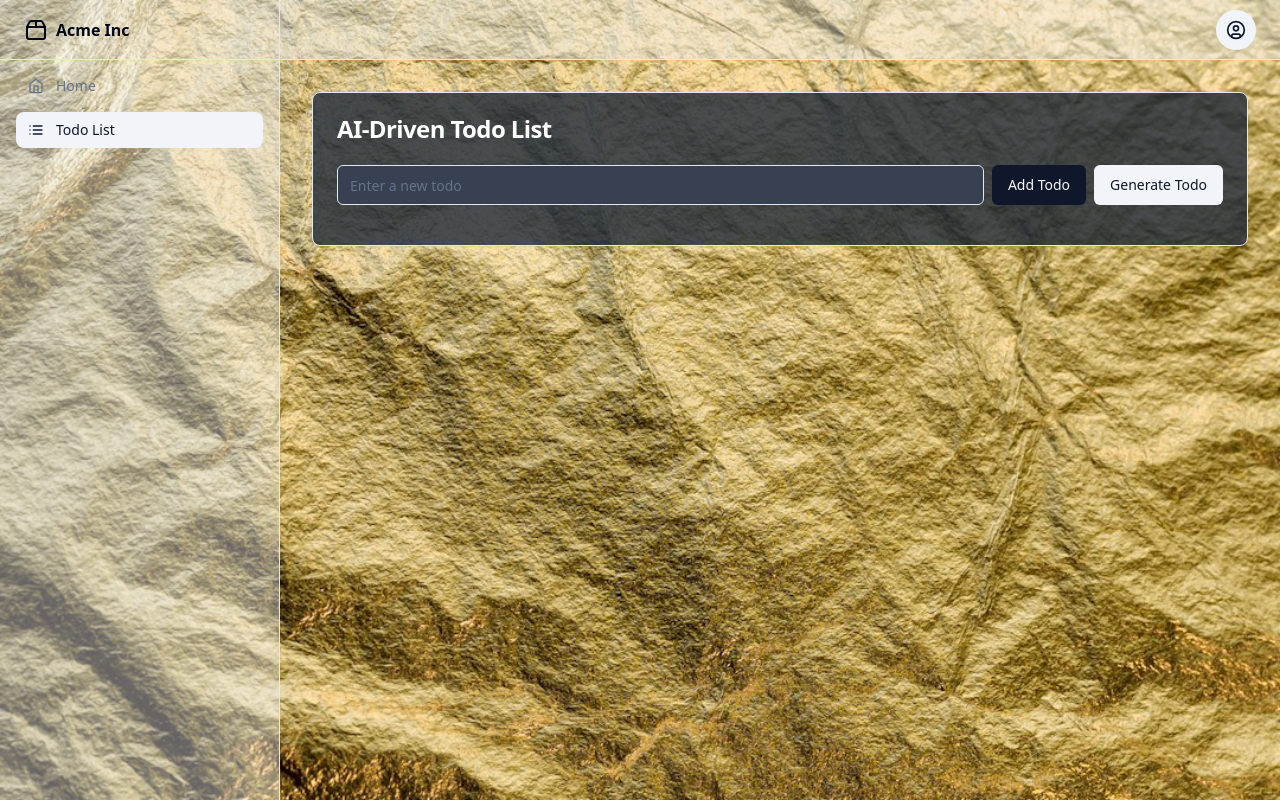
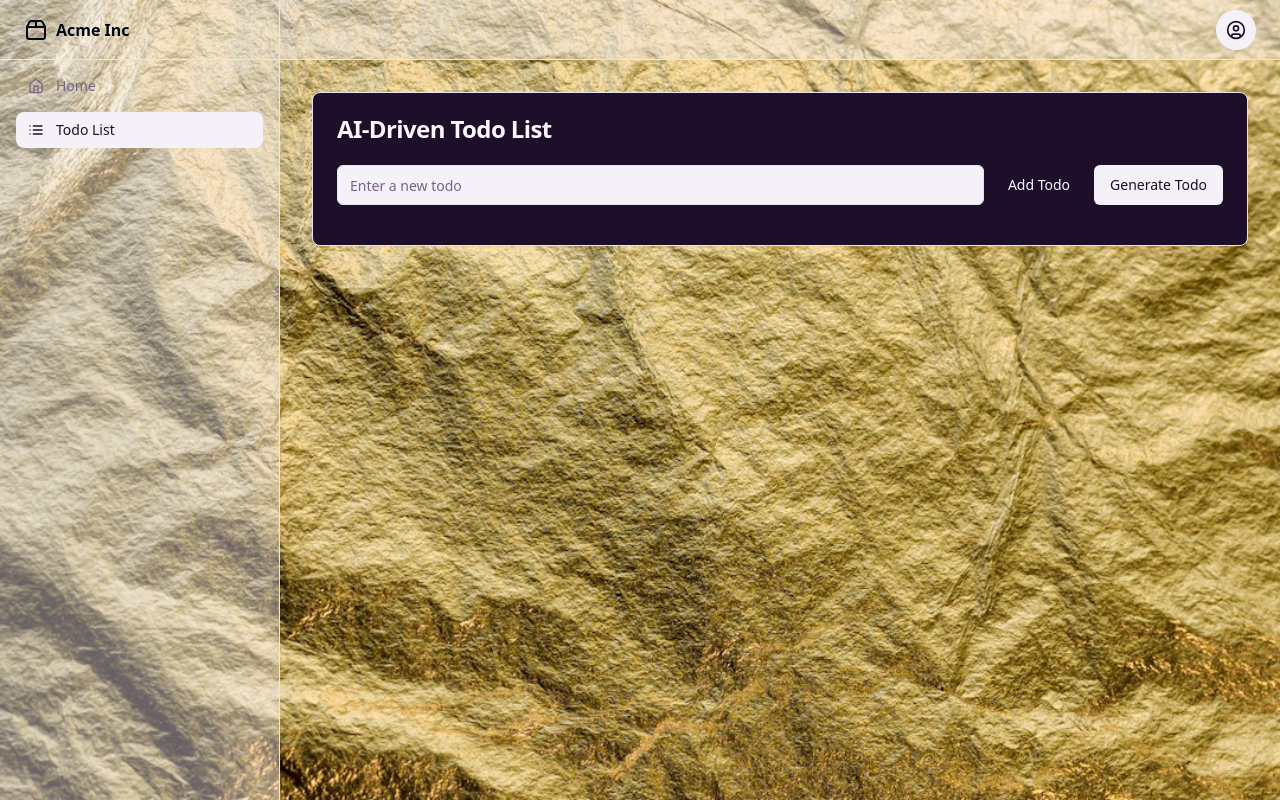
Before and after one commit to tm-games747/platapay-mobile-app, a React (Vite) app: page /todo in a window 1280 px wide. Built offline with nearby package versions, Linux system fonts and the light colour scheme.

Commit message:
Applied global theme with silver, dark purple, and light purple colors to the AI-driven todo app.

```diff
--- a/src/index.css
+++ b/src/index.css
@@ -13,56 +13,56 @@
     --popover: 0 0% 100%;
     --popover-foreground: 222.2 84% 4.9%;
 
-    --primary: 222.2 47.4% 11.2%;
-    --primary-foreground: 210 40% 98%;
+    --primary: 270 47.4% 11.2%; /* Dark Purple */
+    --primary-foreground: 270 40% 98%; /* Light Purple */
 
-    --secondary: 210 40% 96.1%;
-    --secondary-foreground: 222.2 47.4% 11.2%;
+    --secondary: 270 40% 96.1%; /* Light Purple */
+    --secondary-foreground: 270 47.4% 11.2%; /* Dark Purple */
 
-    --muted: 210 40% 96.1%;
-    --muted-foreground: 215.4 16.3% 46.9%;
+    --muted: 270 40% 96.1%; /* Light Purple */
+    --muted-foreground: 270 16.3% 46.9%; /* Silver */
 
-    --accent: 210 40% 96.1%;
-    --accent-foreground: 222.2 47.4% 11.2%;
+    --accent: 270 40% 96.1%; /* Light Purple */
+    --accent-foreground: 270 47.4% 11.2%; /* Dark Purple */
 
     --destructive: 0 84.2% 60.2%;
-    --destructive-foreground: 210 40% 98%;
+    --destructive-foreground: 270 40% 98%; /* Light Purple */
 
-    --border: 214.3 31.8% 91.4%;
-    --input: 214.3 31.8% 91.4%;
-    --ring: 222.2 84% 4.9%;
+    --border: 270 31.8% 91.4%; /* Silver */
+    --input: 270 31.8% 91.4%; /* Silver */
+    --ring: 270 84% 4.9%;
 
     --radius: 0.5rem;
   }
 
   .dark {
-    --background: 222.2 84% 4.9%;
-    --foreground: 210 40% 98%;
+    --background: 270 84% 4.9%; /* Dark Purple */
+    --foreground: 270 40% 98%; /* Light Purple */
 
-    --card: 222.2 84% 4.9%;
-    --card-foreground: 210 40% 98%;
+    --card: 270 84% 4.9%; /* Dark Purple */
+    --card-foreground: 270 40% 98%; /* Light Purple */
 
-    --popover: 222.2 84% 4.9%;
-    --popover-foreground: 210 40% 98%;
+    --popover: 270 84% 4.9%; /* Dark Purple */
+    --popover-foreground: 270 40% 98%; /* Light Purple */
 
-    --primary: 210 40% 98%;
-    --primary-foreground: 222.2 47.4% 11.2%;
+    --primary: 270 40% 98%; /* Light Purple */
+    --primary-foreground: 270 47.4% 11.2%; /* Dark Purple */
 
-    --secondary: 217.2 32.6% 17.5%;
-    --secondary-foreground: 210 40% 98%;
+    --secondary: 270 32.6% 17.5%; /* Dark Purple */
+    --secondary-foreground: 270 40% 98%; /* Light Purple */
 
-    --muted: 217.2 32.6% 17.5%;
-    --muted-foreground: 215 20.2% 65.1%;
+    --muted: 270 32.6% 17.5%; /* Dark Purple */
+    --muted-foreground: 270 20.2% 65.1%; /* Silver */
 
-    --accent: 217.2 32.6% 17.5%;
-    --accent-foreground: 210 40% 98%;
+    --accent: 270 32.6% 17.5%; /* Dark Purple */
+    --accent-foreground: 270 40% 98%; /* Light Purple */
 
     --destructive: 0 62.8% 30.6%;
-    --destructive-foreground: 210 40% 98%;
+    --destructive-foreground: 270 40% 98%; /* Light Purple */
 
-    --border: 217.2 32.6% 17.5%;
-    --input: 217.2 32.6% 17.5%;
-    --ring: 212.7 26.8% 83.9%;
+    --border: 270 32.6% 17.5%; /* Dark Purple */
+    --input: 270 32.6% 17.5%; /* Dark Purple */
+    --ring: 270 26.8% 83.9%;
   }
 }
 
--- a/src/pages/Index.jsx
+++ b/src/pages/Index.jsx
@@ -3,7 +3,7 @@ import { Card, CardContent, CardHeader, CardTitle } from "@/components/ui/card";
 const Index = () => {
   return (
     <div className="flex items-center justify-center min-h-screen">
-      <Card className="bg-opacity-80 bg-gray-800 text-white">
+      <Card className="bg-opacity-80 bg-primary text-primary-foreground">
         <CardHeader>
           <CardTitle className="text-3xl">Your Blank Canvas</CardTitle>
         </CardHeader>
--- a/src/pages/TodoList.jsx
+++ b/src/pages/TodoList.jsx
@@ -36,7 +36,7 @@ const TodoList = () => {
 
   return (
     <div className="container mx-auto p-4">
-      <Card className="bg-opacity-80 bg-gray-800 text-white">
+      <Card className="bg-opacity-80 bg-primary text-primary-foreground">
         <CardHeader>
           <CardTitle>AI-Driven Todo List</CardTitle>
         </CardHeader>
@@ -46,7 +46,7 @@ const TodoList = () => {
               value={newTodo}
               onChange={(e) => setNewTodo(e.target.value)}
               placeholder="Enter a new todo"
-              className="bg-gray-700 text-white"
+              className="bg-secondary text-secondary-foreground"
             />
             <Button onClick={addTodo}>Add Todo</Button>
             <Button onClick={generateTodo} variant="secondary">
@@ -57,13 +57,13 @@ const TodoList = () => {
             {todos.map((todo, index) => (
               <div
                 key={index}
-                className="flex items-center justify-between mb-2 p-2 border rounded bg-gray-700"
+                className="flex items-center justify-between mb-2 p-2 border rounded bg-secondary text-secondary-foreground"
               >
                 <div className="flex items-center">
                   <Checkbox
                     checked={todo.completed}
                     onCheckedChange={() => toggleTodo(index)}
-                    className="text-white"
+                    className="text-secondary-foreground"
                   />
                   <span
                     className={`ml-2 ${todo.completed ? "line-through" : ""}`}
```
